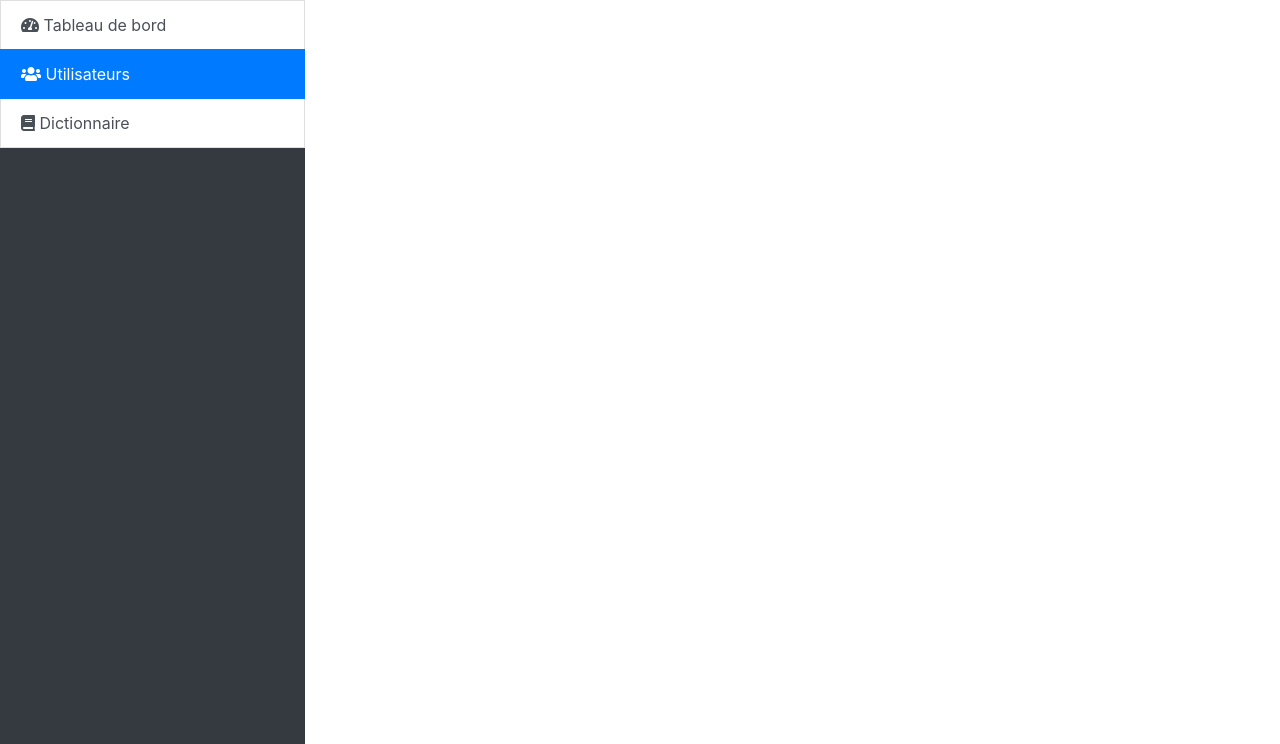
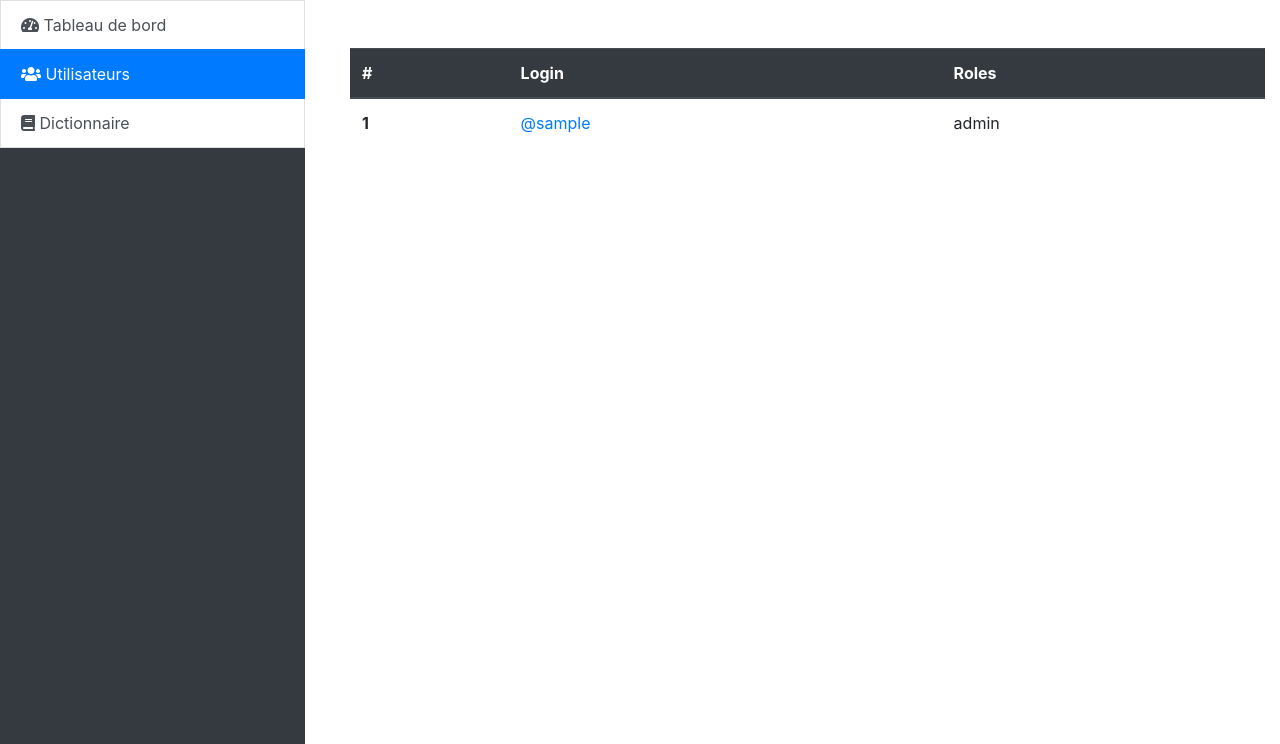
Before and after one commit to thediaf/Djangou, a Symfony app: template templates/admin/user/index.html.twig in a window 1280 px wide. Shown: the part 56-800 px from the top of the page. Run offline with Twig, Linux system fonts and the light colour scheme; the template is opened without the code that fills it: most values are stand-ins (such as "Sample title", 1, 10 or a date in 2020); some libraries are stand-ins or nearby versions.

Commit message:
[admin] added user listing

```diff
--- a/src/Controller/Admin/UserController.php
+++ b/src/Controller/Admin/UserController.php
@@ -20,11 +20,11 @@ class UserController extends AbstractController
     }
 
     /**
-     * @Route("/user/{id}", name="admin_show")
+     * @Route("/user/{id}", name="admin_user_show")
      */
     public function show(User $user)
     {
-        return $this->render('admin/user/index.html.twig', [
+        return $this->render('admin/user/show.html.twig', [
             'user' => $user,
         ]);
     }
--- a/templates/admin/user/index.html.twig
+++ b/templates/admin/user/index.html.twig
@@ -1,15 +1,31 @@
 {% extends 'admin/base.html.twig' %}
 
-{% block title %}Liste des utilisateurs{% endblock %}
+{% block title %}Liste des utilisateurs
+{% endblock %}
 
 {% block sidebar %}
-    {% include "admin/sidebar.html.twig" with { active: 'users' } %}
+	{% include "admin/sidebar.html.twig" with { active: 'users' } %}
 {% endblock %}
 
 {% block content %}
-<div class="example-wrapper">
-    <pre>
-        {{ dump(users) }}
-    </pre>
-</div>
+	<div class="container mt-5">
+		<table class="table">
+			<thead class="thead-dark">
+				<tr>
+					<th scope="col">#</th>
+					<th scope="col">Login</th>
+					<th scope="col">Roles</th>
+				</tr>
+			</thead>
+			<tbody>
+                {% for u in users %}
+					<tr>
+						<th scope="row">{{ loop.index }}</th>
+                        <td><a href="{{ path('admin_user_show', {id: u.id}) }}" class="text-decoration-none">@{{ u.username }}</a></td>
+                        <td>{{ u.roles | join(', ') }}</td>
+                    </tr>
+				{% endfor %}
+			</tbody>
+		</table>
+	</div>
 {% endblock %}
```
